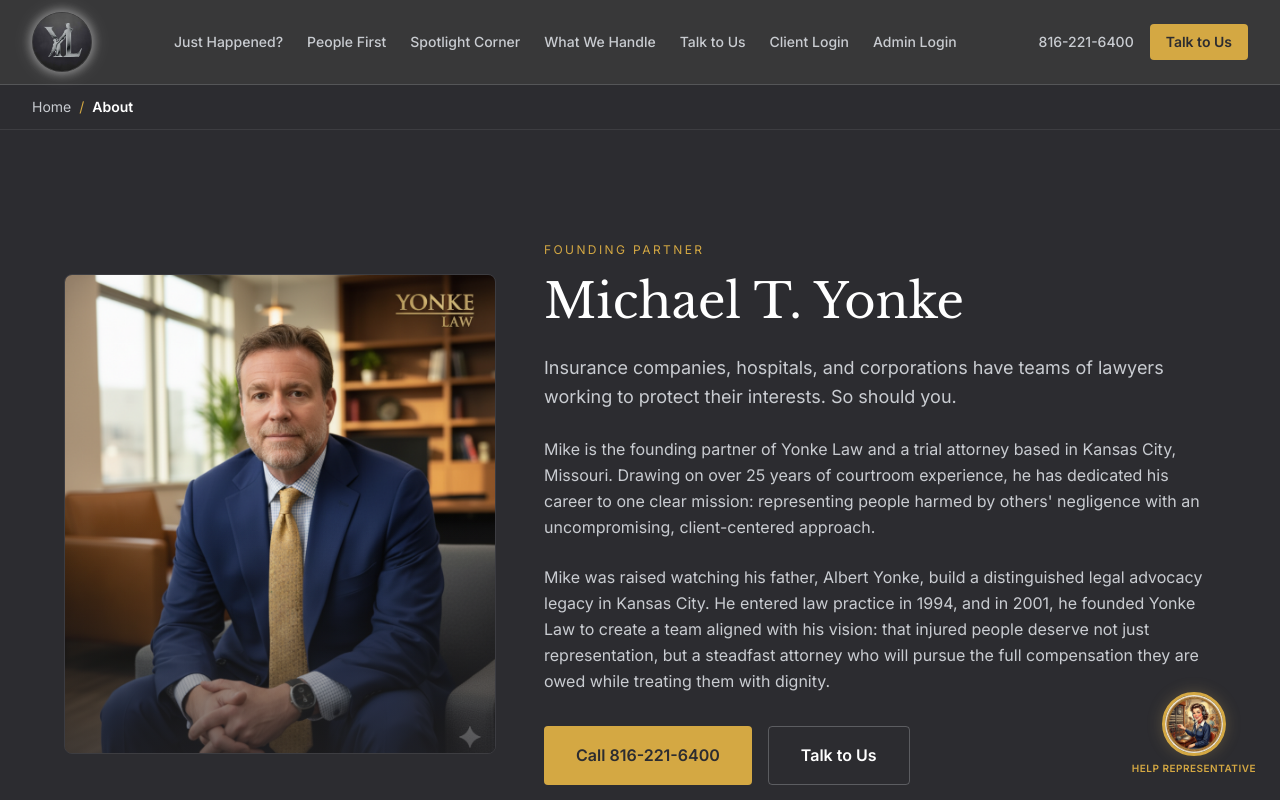
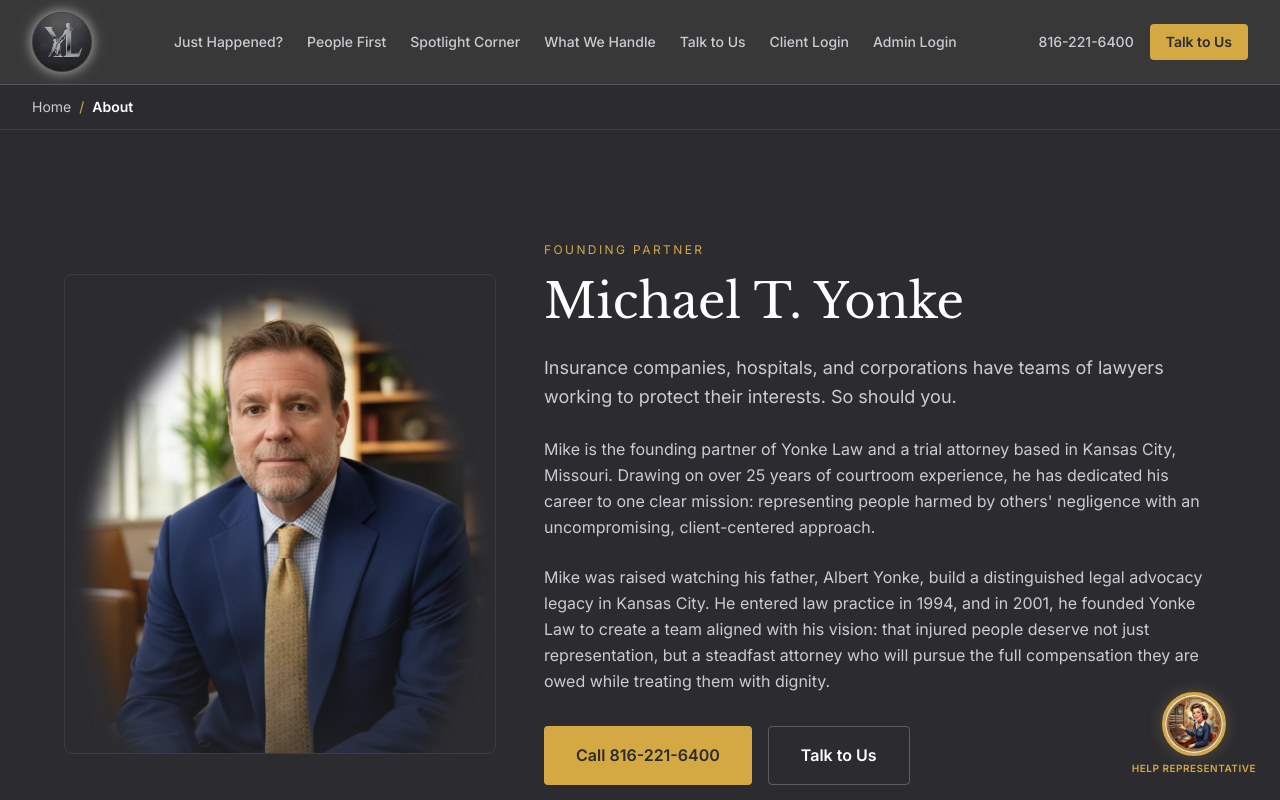
Before and after one commit to GreenBrahma/yonke-law-website, a Next.js app: page /about in a window 1280 px wide. Shown: the top 800 px of the page. Built offline with nearby package versions, Linux system fonts and the light colour scheme.

Commit message:
About page: swap branded headshot for clean version

```diff
--- a/app/about/page.tsx
+++ b/app/about/page.tsx
@@ -5,7 +5,7 @@
 /* ===========================================================
    /about — Michael T. Yonke
    Content sourced from yonke.law/michael-t-yonke
-   Image: /images/Mike Yonke - Headshot.png
+   Image: /images/Mike Head Shot - Mike Headshot (2).png
    =========================================================== */
 
 export const metadata: Metadata = {
@@ -48,7 +48,7 @@
           <div className="md:col-span-2 flex justify-center">
             <div className="relative w-72 h-96 md:w-full md:h-[480px] rounded-lg overflow-hidden border border-steel-silver/10">
               <Image
-                src="/images/Mike Yonke - Headshot.png"
+                src="/images/Mike Head Shot - Mike Headshot (2).png"
                 alt="Michael T. Yonke, founding partner of Yonke Law in Kansas City"
                 fill
                 className="object-cover object-top"
```
